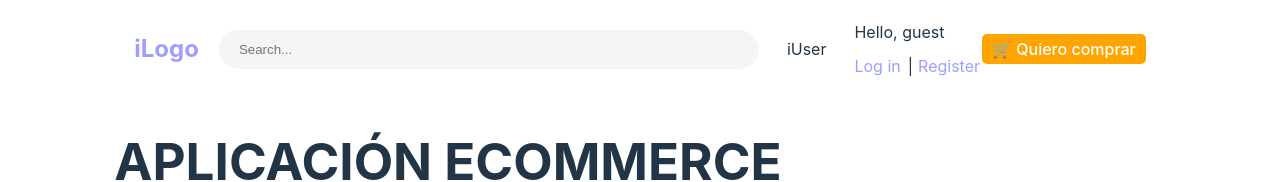
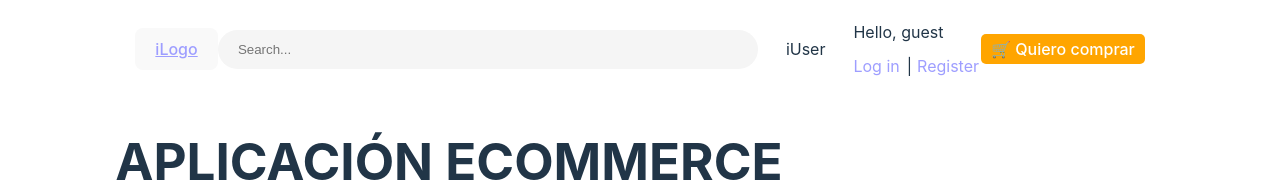
Before and after one commit to juliansalvucci/e-commerce-tpi-frontend, a React (Vite) app: page / in a window 1280 px wide. Shown: the top 182 px of the page. Built offline with nearby package versions, Linux system fonts and the light colour scheme.

Commit message:
refactor: Logo paso a button (por ahora)

```diff
--- a/src/components/Logo.jsx
+++ b/src/components/Logo.jsx
@@ -3,12 +3,16 @@ import "../styles/Logo.css";
 
 const Logo = () => {
   return (
-    <div className="logo-section">
-      {/* Aquí iría la imagen del logo cuando la agregues */}
-      <a href="/" className="logo-link">
-        iLogo
-      </a>
-    </div>
+    <>
+      {/* Aca iría la imagen del logo de Megastore
+      <div className="logo-section">
+      <img src={} alt={} className="" />
+      </div>
+      */}
+      <button type="button" className="logo-section">
+        <a href="/">iLogo</a>
+      </button>
+    </>
   );
 };
 
--- a/src/styles/Logo.css
+++ b/src/styles/Logo.css
@@ -1,16 +1,4 @@
 .logo-section {
   display: flex;
-  align-items: center;
-  margin-right: 20px;
+  cursor: pointer;
 }
-
-.logo-link {
-  font-size: 24px;
-  font-weight: bold;
-  text-decoration: none;
-  margin-right: 0px;
-}
-
-.logo-link:hover {
-  text-decoration: underline;
-}
```
